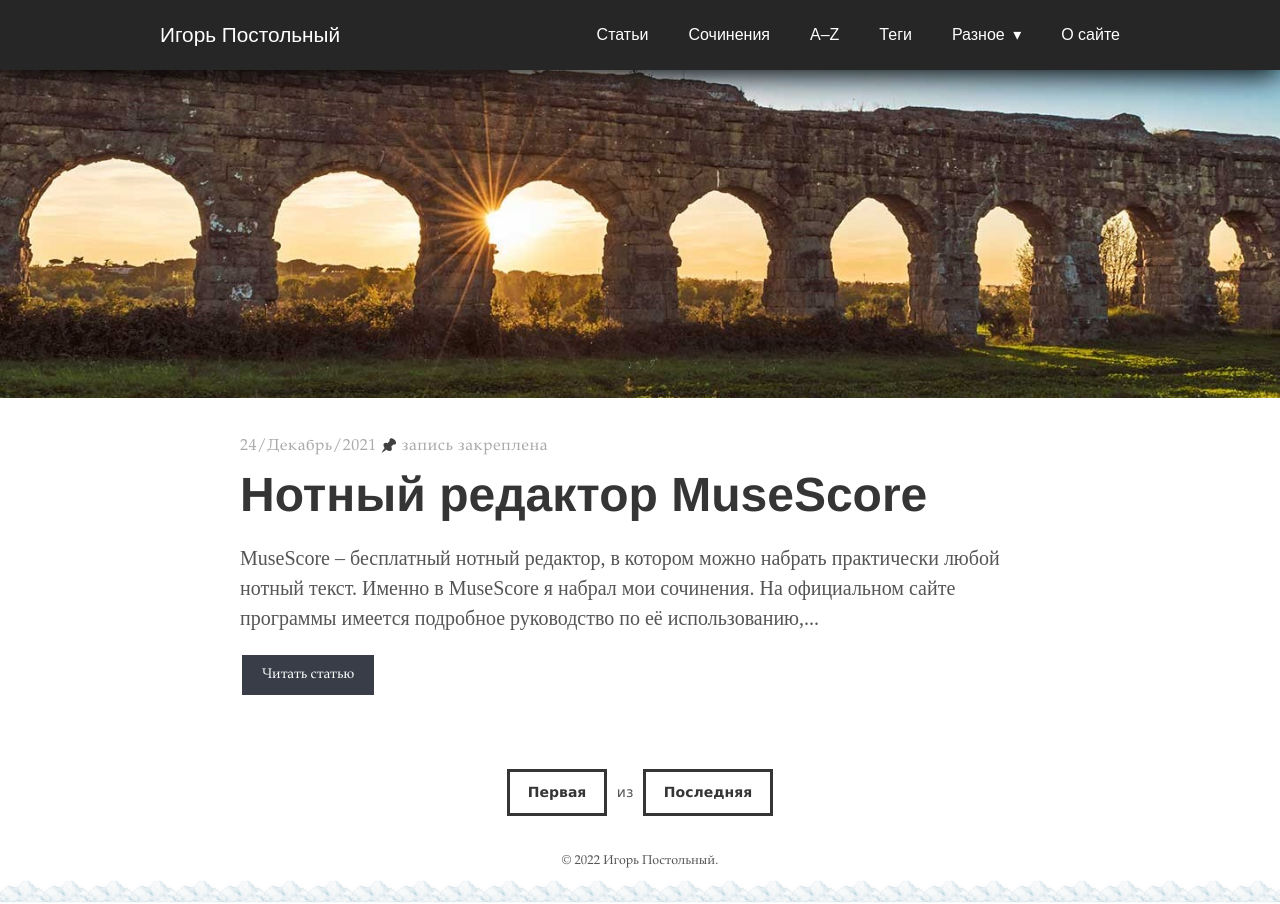
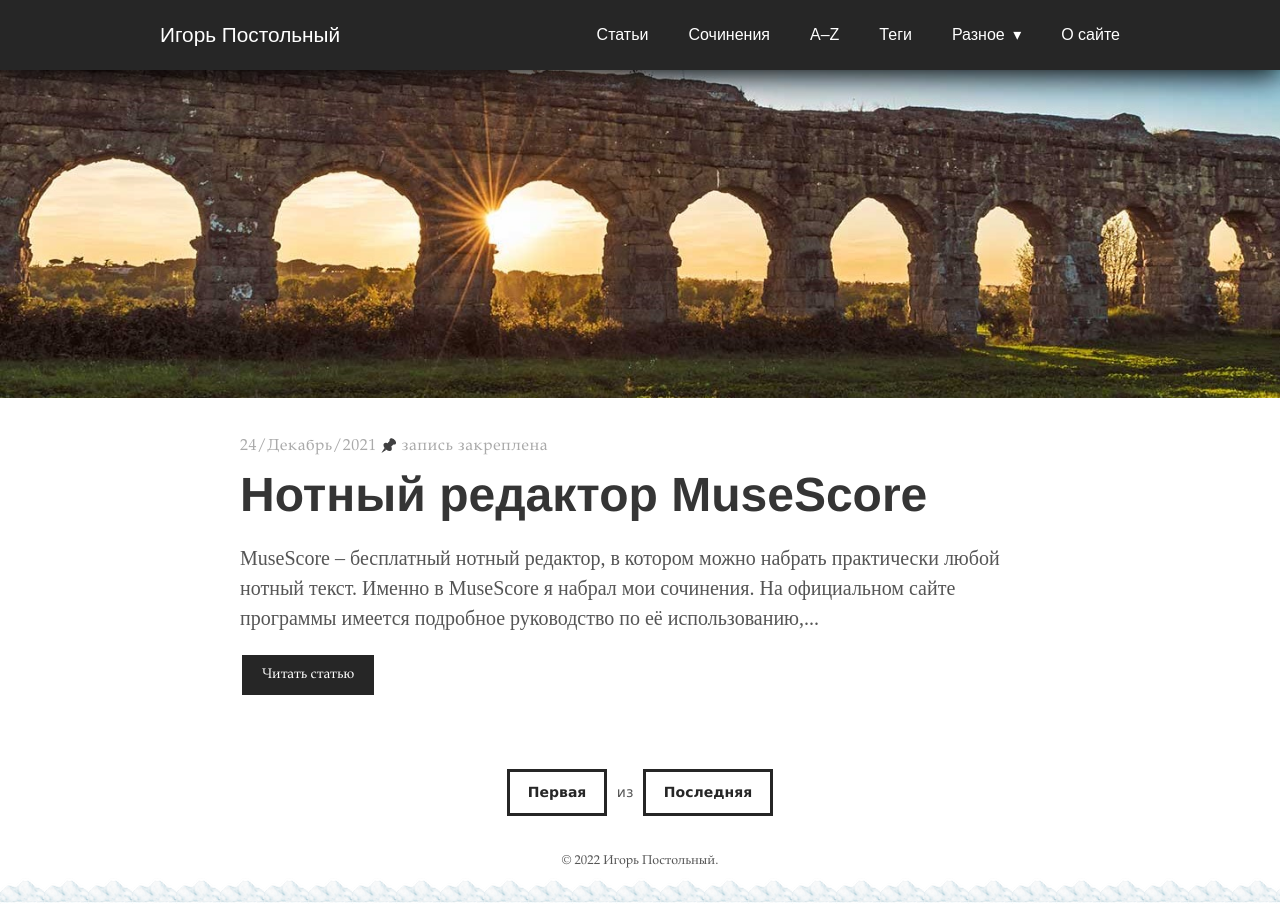
Before and after one commit to postolny/postolny.github.io, a Jekyll site: the page built from README.md, in a window 1280 px wide. Built offline with Jekyll 4.4.1, drawn with Linux system fonts in a browser that asks for light colours; our own code applies the rules of GitHub Pages for plain Markdown files.

Commit message:
Add files via upload

```diff
--- a/_sass/tale/_layout.scss
+++ b/_sass/tale/_layout.scss
@@ -404,7 +404,7 @@
   color: white;
   font-family: $serif-secondary;
   font-size: 14px;
-  background: #383d48;
+  background: #262626;
   box-shadow: 0 0 1px rgba(0, 0, 0, 0);
   margin: 2px;
   &:before {
--- a/_sass/tale/_pagination.scss
+++ b/_sass/tale/_pagination.scss
@@ -9,17 +9,17 @@
     padding: 10px 18px;
     margin: auto 5px;
     font-weight: bold;
-    border: 3px solid #353535;
+    border: 3px solid #262626;
     color: #fff;
-    background-color: #353535;
+    background-color: #262626;
   }
   span.previous {
     display: inline-block;
     padding: 10px 18px;
     margin: auto 5px;
     font-weight: bold;
-    border: 3px solid #353535;
-    color: #353535;
+    border: 3px solid #262626;
+    color: #262626;
     background-color: #fff;
   }
   span.next {
@@ -27,8 +27,8 @@
     padding: 10px 18px;
     margin: auto 5px;
     font-weight: bold;
-    border: 3px solid #353535;
-    color: #353535;
+    border: 3px solid #262626;
+    color: #262626;
     background-color: #fff;
   }
 }
--- a/_sass/tale/_testi.scss
+++ b/_sass/tale/_testi.scss
@@ -201,7 +201,7 @@
   color: #fff;
   padding: 5px 10px;
   text-align: center;
-	background-color: #383d48;
+  background-color: #262626;
   margin: 10px 0;
 }
 
@@ -240,7 +240,7 @@
   color: #fff;
   padding: 5px 10px;
   text-align: center;
-	background-color: #383d48;
+  background-color: #262626;
 }
 .result {
   display: inline-block;
```
Lines whose indentation alone changed are shown as unchanged.
